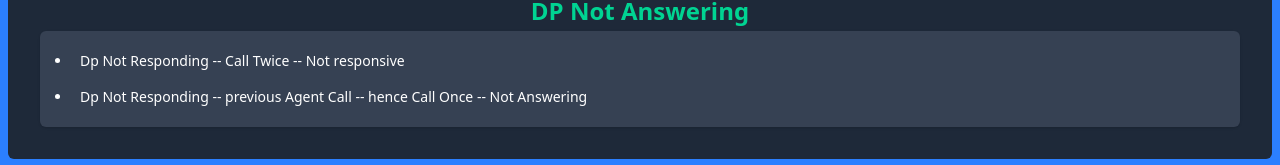
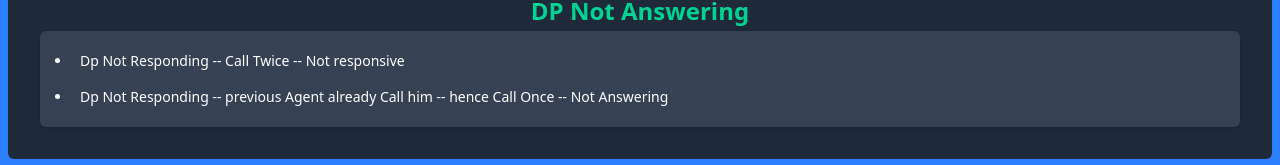
Before and after one commit to Code-with-Sahani/Blinket-DP, a React (Vite) app: page / in a window 1280 px wide. Shown: the part 141-306 px from the top of the page. Built offline with nearby package versions, Linux system fonts and the light colour scheme.

Commit message:
Update DP_Not_Answer.jsx

```diff
--- a/src/Components/DP_Not_Answer.jsx
+++ b/src/Components/DP_Not_Answer.jsx
@@ -11,7 +11,7 @@ const DP_Not_Answer = () => {
             <ul className="list-disc pl-5">
 
                 <li className='p-2'>Dp Not Responding -- Call Twice -- Not responsive </li>
-                <li className='p-2'>Dp Not Responding  -- previous Agent Call -- hence Call Once -- Not Answering</li>
+                <li className='p-2'>Dp Not Responding -- previous Agent already Call him -- hence Call Once -- Not Answering</li>
 
             </ul>
         </div>
```
